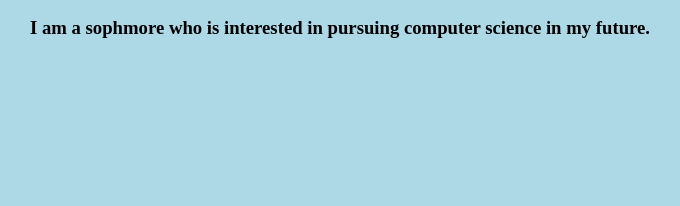
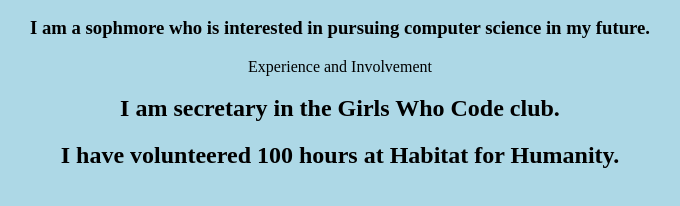
Before and after one commit to LynetteDong/LynetteDong.github.io, a plain HTML site: page index.html in a window 1280 px wide. Shown: the part 128-334 px from the top of the page, without its empty margins (300-980 px from the left). Drawn offline with Linux system fonts and the light colour scheme.

Commit message:
experienceinvolvement

```diff
--- a/index.html
+++ b/index.html
@@ -1,10 +1,7 @@
 <html lang ="en">
-    <title>
-        supercalifragilisticexpialidocious
-    </title>
     <link rel="stylesheet" href="/css/index.css">
     <head>
-        supercalifragilisticexpialidocious
+
     </head>
 
     <body>
@@ -20,5 +17,15 @@
         <h3>
             I am a sophmore who is interested in pursuing computer science in my future.
         </h3>
+
+        <head>
+            Experience and Involvement
+        </head>
+        <h2>
+            I am secretary in the Girls Who Code club.
+        </h2>
+        <h2>
+            I have volunteered 100 hours at Habitat for Humanity.
+        </h2>
     </body>
 </html>
```
